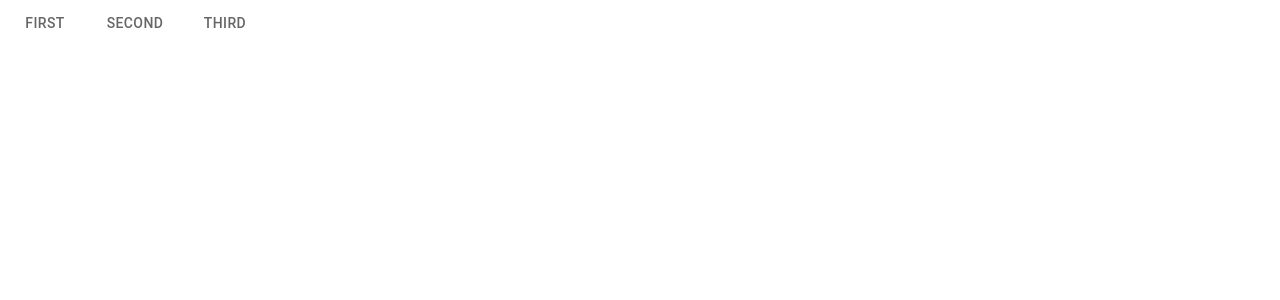
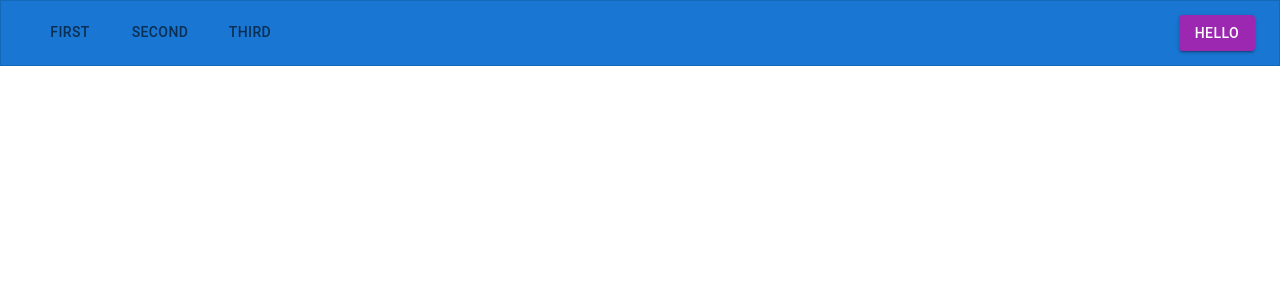
Before and after one commit to SandraCDT15/js-exercises, a React (Create React App) app in the folder weekTwo/playlistMUI/mui-tutorial/: page / in a window 1280 px wide. Shown: the top 300 px of the page. Built offline with nearby package versions, Linux system fonts and the light colour scheme.

Commit message:
Put Tabs on the AppBar

```diff
--- a/weekTwo/playlistMUI/mui-tutorial/src/App.js
+++ b/weekTwo/playlistMUI/mui-tutorial/src/App.js
@@ -10,10 +10,10 @@ function App() {
     <div>
       {/* <TypoElem />
       <Buttons /> */}
-      {/* <AppBarElem /> */}
+      <AppBarElem />
       {/* <MenuElem /> */}
       {/* <TextFieldElem /> */}
-      <TabElem />
+      {/* <TabElem /> */}
     </div>
   );
 }
--- a/weekTwo/playlistMUI/mui-tutorial/src/AppBar.js
+++ b/weekTwo/playlistMUI/mui-tutorial/src/AppBar.js
@@ -1,12 +1,13 @@
 import React from "react";
-import { AppBar, Button, Toolbar, Typography } from "@mui/material";
+import { AppBar, Button, Toolbar } from "@mui/material";
+import TabElem from "./Tab";
 
 const AppBarElem = () => {
   return (
     <div>
       <AppBar variant="outlined">
         <Toolbar>
-          <Typography>LOGO</Typography>
+          <TabElem />
           <Button
             variant="contained"
             sx={{ marginLeft: "auto" }}
```
